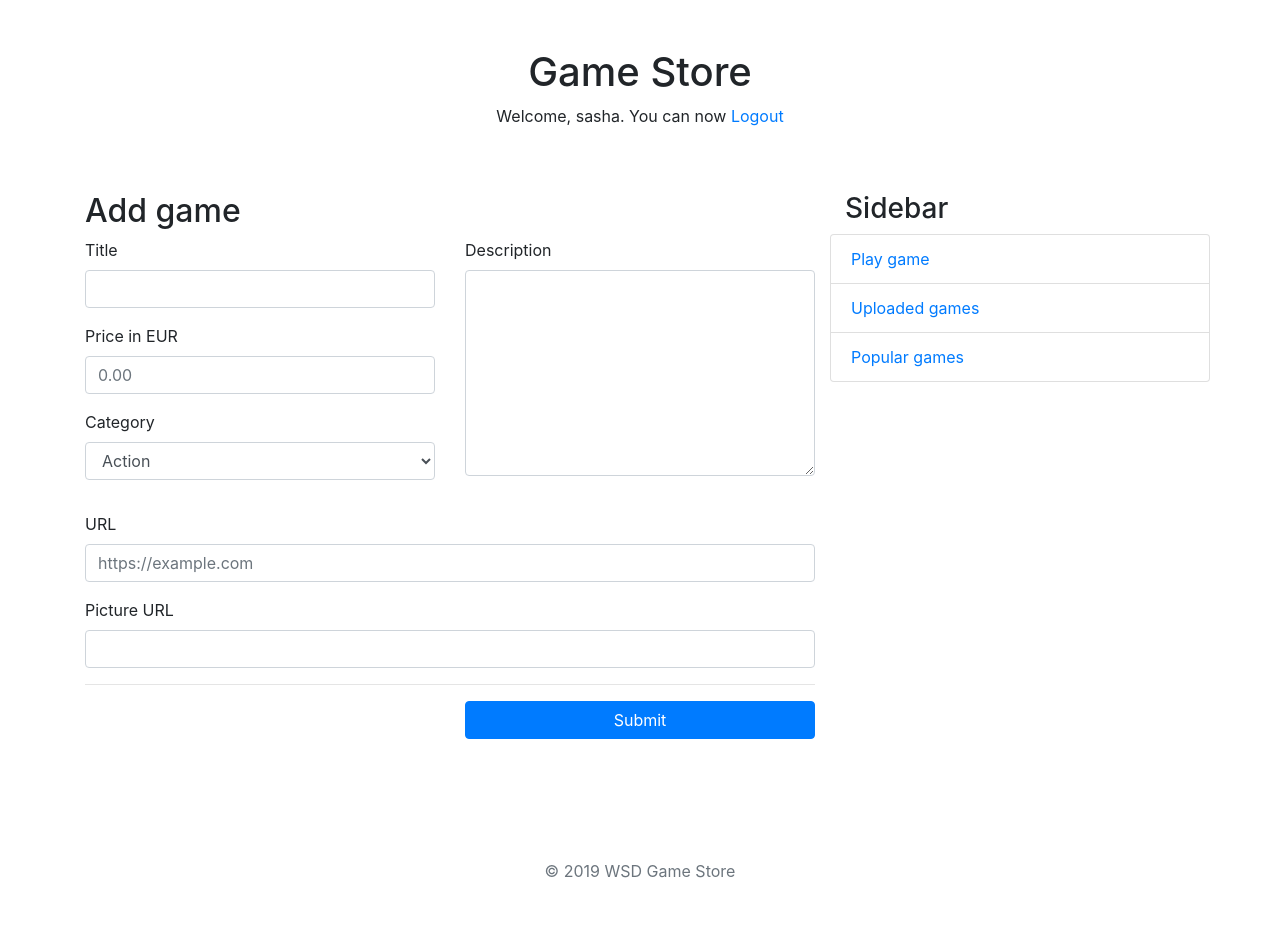
After one commit to sashatoday/Online_Gamestore, a Django app: page /add_game/ in a window 1280 px wide. The commit adds this page. Run offline with Django 3.2, Linux system fonts and the light colour scheme; a user stored in the database is signed in; some libraries are stand-ins or nearby versions.

Commit message:
Add template for 'add game' action; add a check of user authentication before going to login/signup pages

```diff
--- a/app/gamestore/templates/account/signup.html
+++ b/app/gamestore/templates/account/signup.html
@@ -1,6 +1,6 @@
 {% extends "base.html" %}
 
-{% block title %}Registration{% endblock %}
+{% block title %}Sign Up{% endblock %}
 
 {% block content %}
 <h2>Registration form</h2>
@@ -16,7 +16,7 @@
         <label for="first_name">First name</label>
         <input type="text" class="form-control" id="first_name" placeholder="" value="{{form.first_name.value|default_if_none:""}}" name="first_name">
       </div>
-        <div class="col-md-6 mb-3">
+      <div class="col-md-6 mb-3">
           <label for="last_name">Last name</label>
           <input type="text" class="form-control" id="last_name" placeholder="" value="{{form.last_name.value|default_if_none:""}}" name="last_name">
       </div>
--- a/app/gamestore/templates/base.html
+++ b/app/gamestore/templates/base.html
@@ -32,7 +32,7 @@
           <h3>Sidebar</h3>
           <ul class="row list-group">
             <li class="list-group-item"><a href="#">Play game</a></li>
-            <li class="list-group-item"><a href="#">Add game</a></li>
+            <li class="list-group-item"><a href="/uploaded_games">Uploaded games</a></li>
             <li class="list-group-item"><a href="#">Popular games</a></li>
           </ul>
         </div>
--- /dev/null
+++ b/app/gamestore/templates/game/add_game.html
@@ -0,0 +1,62 @@
+{% extends "base.html" %}
+
+{% block title %}Log in{% endblock %}
+
+{% block content %}
+
+<h2>Add game</h2>
+<form method="post" action="">{% csrf_token %}
+    {% if errors %}
+    <div class="errors">
+      {{errors}}
+      Please, try again!
+    </div>
+    {% endif %}
+    <div class="row">
+      <div class="col-md-6 mb-3">
+        <div class="mb-3">
+          <label for="name">Title</label>
+          <input type="text" class="form-control" id="name" placeholder="" value="{{form.name.value|default_if_none:""}}" name="name">
+        </div>
+        <div class="mb-3">
+          <label for="price">Price in EUR</label>
+          <input type="number" class="form-control" id="price" min="0" step="0.01" max="10000" placeholder="0.00" value="{{form.price.value|default_if_none:""}}" name="price">
+        </div>
+          <div class="form-group">
+            <label for="category">Category</label>
+            <select class="form-control" id="category" value="{{form.category.value|default_if_none:""}}" name="category">
+              <option>Action</option>
+              <option>Adventure</option>
+              <option>Arcade</option>
+              <option>Fantasy</option>
+              <option>Puzzle</option>
+              <option>Simulation</option>
+              <option>Sports</option>
+              <option>Strategy</option>
+              <option>Other</option>
+            </select>
+          </div>
+      </div>
+      <div class="col-md-6 mb-3">
+        <label for="description">Description</label>
+        <textarea class="form-control" rows="8" id="description" placeholder="" value="{{form.description.value|default_if_none:""}}" name="description"></textarea>
+      </div>
+    </div>
+    <div class="mb-3">
+      <label for="url">URL</label>
+      <input type="url" class="form-control" id="url" placeholder="https://example.com" value="{{form.gameUrl.value|default_if_none:""}}" name="url">
+    </div>
+    <div class="mb-3">
+      <label for="pic_url">Picture URL</label>
+      <input type="url" class="form-control" id="pic_url" placeholder="" value="{{form.pictureUrl.value|default_if_none:""}}" name="pic_url">
+    </div>
+    <hr class="mb-3">
+    <div class="row">
+      <div class="col-md-6 offset-md-6">
+        <button type="submit" class="btn btn-primary btn-block">Submit</button>
+      </div>
+    </div>
+  </form>
+
+
+{% endblock %}
--- a/app/gamestore/templates/start_page.html
+++ /dev/null
@@ -1,5 +0,0 @@
-{% extends "base.html" %}
-
-{% block content %}
-Welcome, {{username}}!
-{% endblock %}
--- a/app/gamestore/urls.py
+++ b/app/gamestore/urls.py
@@ -1,9 +1,12 @@
 from django.urls import re_path
 from gamestore.views import account
+from gamestore.views import game
 
 urlpatterns = [
     re_path(r'^$', account.startpage, name='index'),
-    re_path(r'^login$', account.login, name='login'),
-    re_path(r'^signup$', account.signup, name='signup'),
-    re_path(r'^logout$', account.logout_user, name='logout_user'),
+    re_path(r'^login/$', account.login, name='login'),
+    re_path(r'^signup/$', account.signup, name='signup'),
+    re_path(r'^logout/$', account.logout_user, name='logout_user'),
+    re_path(r'^uploaded_games/$', game.show_uploaded_games, name='uploaded_games'),
+    re_path(r'^add_game/$', game.add_game, name='adding_game'),
 ]
--- /dev/null
+++ b/app/gamestore/views/game.py
@@ -0,0 +1,15 @@
+from django.shortcuts import render, redirect
+from gamestore.models import UserProfile
+from gamestore.forms import UserForm
+from django.contrib.auth.models import User
+from django.contrib.auth.decorators import login_required
+
+@login_required(login_url='/login/')
+def show_uploaded_games(request):
+
+    return render(request, 'game/uploaded_games.html', {})
+
+@login_required(login_url='/login/')
+def add_game(request):
+
+    return render(request, 'game/add_game.html', {})
```
Also changed, not shown: app/gamestore/forms.py (+10 -0 lines), app/gamestore/templates/game/uploaded_games.html (added, +11 -0 lines), app/gamestore/views/account.py (+42 -36 lines), app/db.sqlite3.
